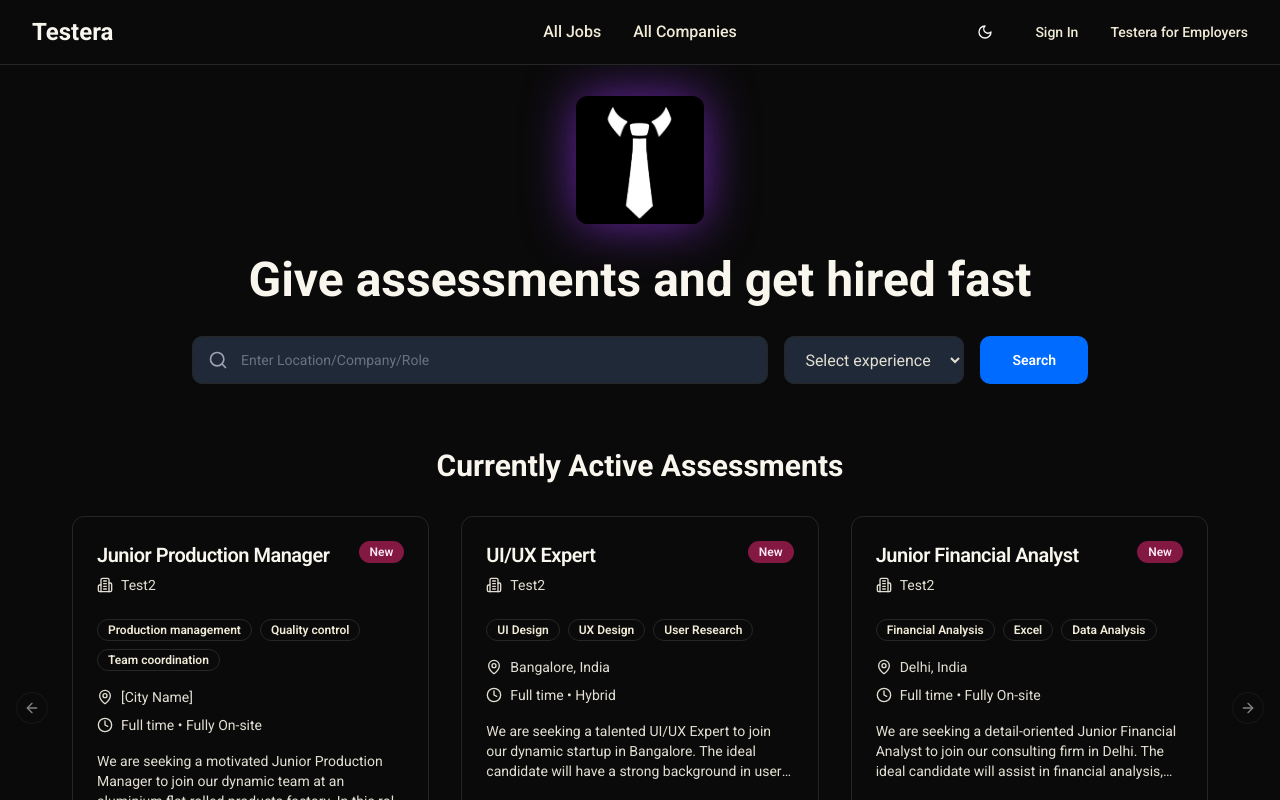
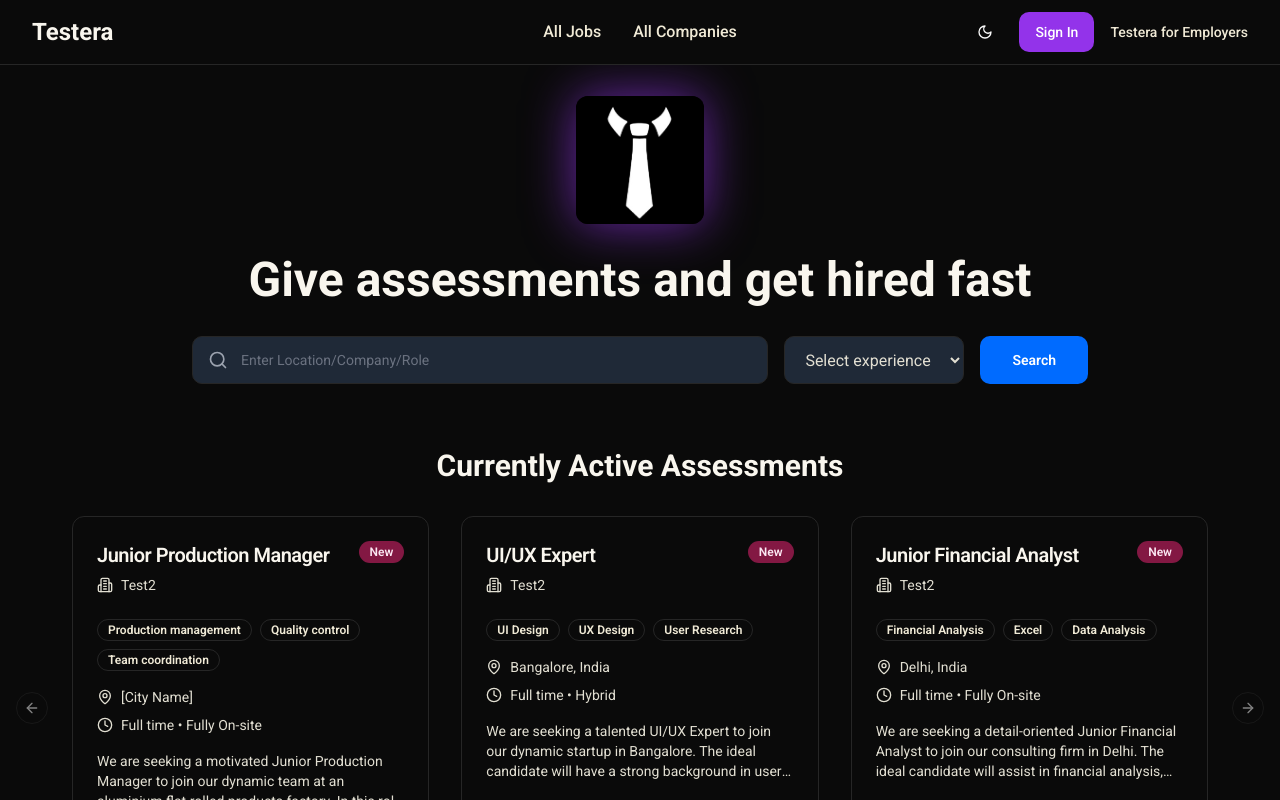
Before and after one commit to MI-utk/talentforge-connector, a React (Vite) app: page /employee in a window 1280 px wide. Shown: the top 800 px of the page. Built offline with nearby package versions, Linux system fonts and the light colour scheme.

Commit message:
Update Sign In Button Style
Make the Sign In button on the navigation bar a call-to-action (CTA) button by changing its background color to match the Create Assessment button.
[skip gpt_engineer]

```diff
--- a/src/components/employee/EmployeeNavigation.tsx
+++ b/src/components/employee/EmployeeNavigation.tsx
@@ -24,7 +24,7 @@ export const EmployeeNavigation = () => {
 
           <div className="flex items-center space-x-4">
             <ThemeToggle />
-            <Button variant="ghost" className="dark:text-[#F0EAD6] text-[#36454F] hover:opacity-80">
+            <Button className="bg-purple-600 hover:bg-purple-700 text-white">
               Sign In
             </Button>
             <Link to="/" className="text-sm dark:text-[#F0EAD6] text-[#36454F] font-medium hover:opacity-80 transition-opacity">
--- a/src/components/landing/Navigation.tsx
+++ b/src/components/landing/Navigation.tsx
@@ -24,7 +24,7 @@ export const Navigation = () => {
 
           <div className="flex items-center space-x-4">
             <ThemeToggle />
-            <Button variant="ghost" className="dark:text-[#F0EAD6] text-[#36454F] hover:opacity-80">
+            <Button className="bg-purple-600 hover:bg-purple-700 text-white">
               Sign In
             </Button>
             <Button variant="ghost" asChild>
```
